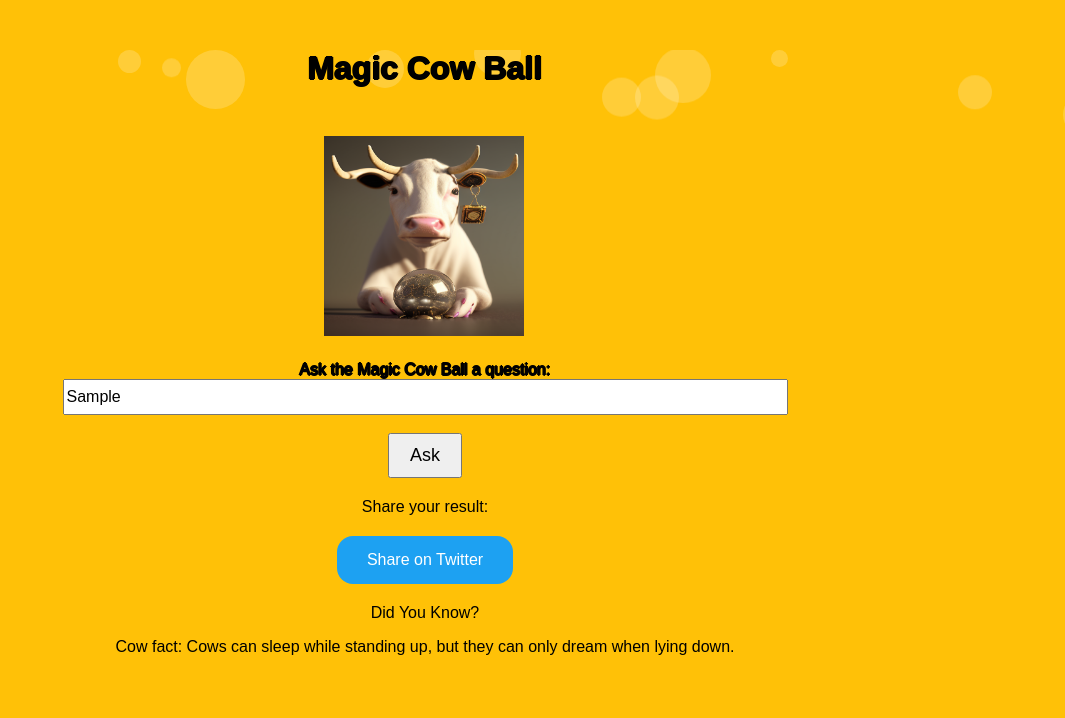
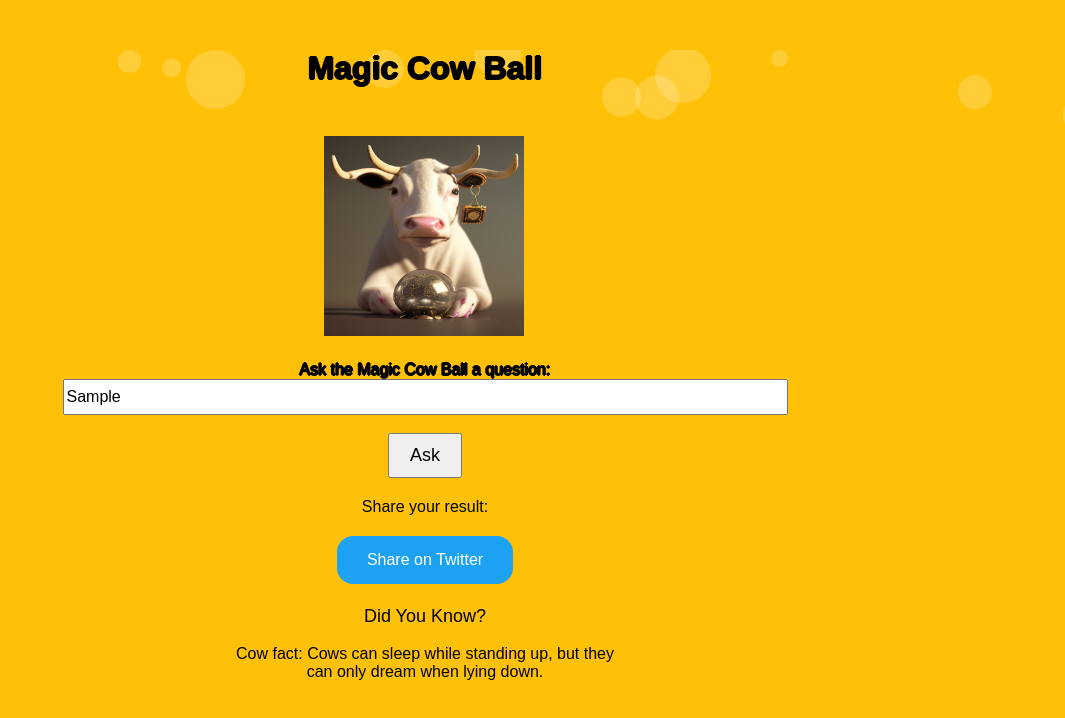
Before and after one commit to cse110-sp23-group19/magic-cow-ball, a plain HTML site: page index.html in a window 1280 px wide. Both pictures are taken after typing "Sample" into the empty fields and a click on the input "Ask". Shown: the whole page, without its empty margins (215-1280 px from the left). Drawn offline with Linux system fonts and the light colour scheme.

Commit message:
Update style.css

```diff
--- a/style.css
+++ b/style.css
@@ -20,6 +20,8 @@ h1 {
 	margin: 20px;
 }
 
+
+
 #answerDiv {
 	display: none;
 }
@@ -28,9 +30,18 @@ h1 {
 	display: block;
 }
 
+
 #cowFactDiv {
 	margin-bottom: 20px;
+	padding-left: 35%;
+	padding-right: 35%;
+
+
 }
+#didYouKnow{
+	font-size: large;
+}
+
 
 #cowFactDiv.hide {
 	display: none;
```
